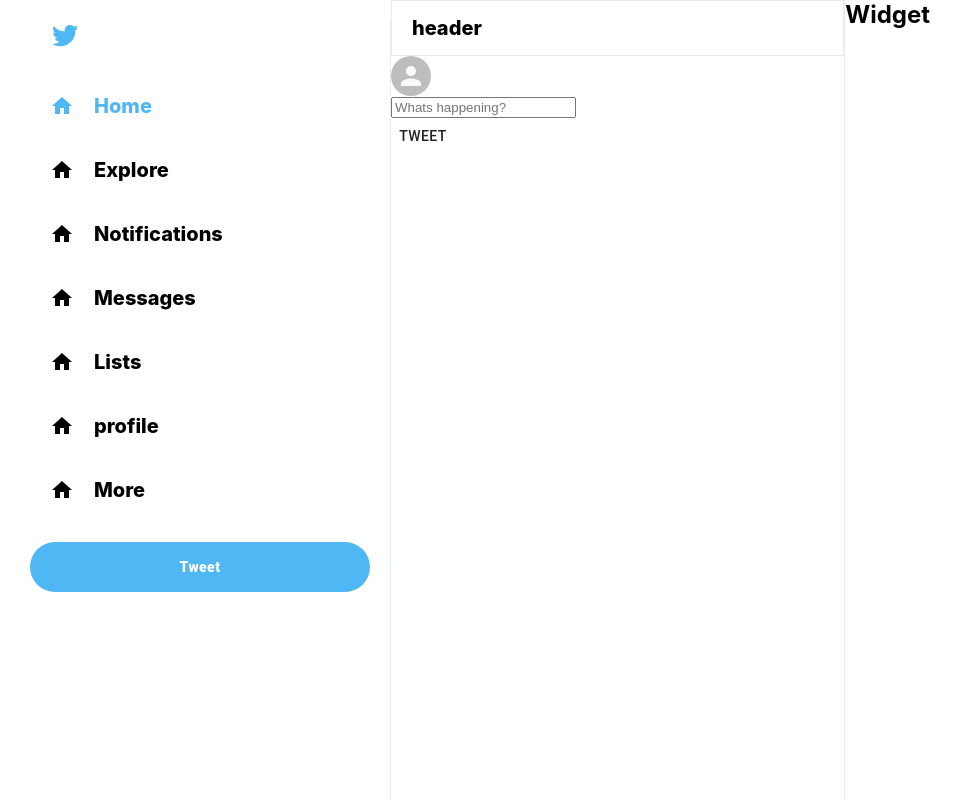
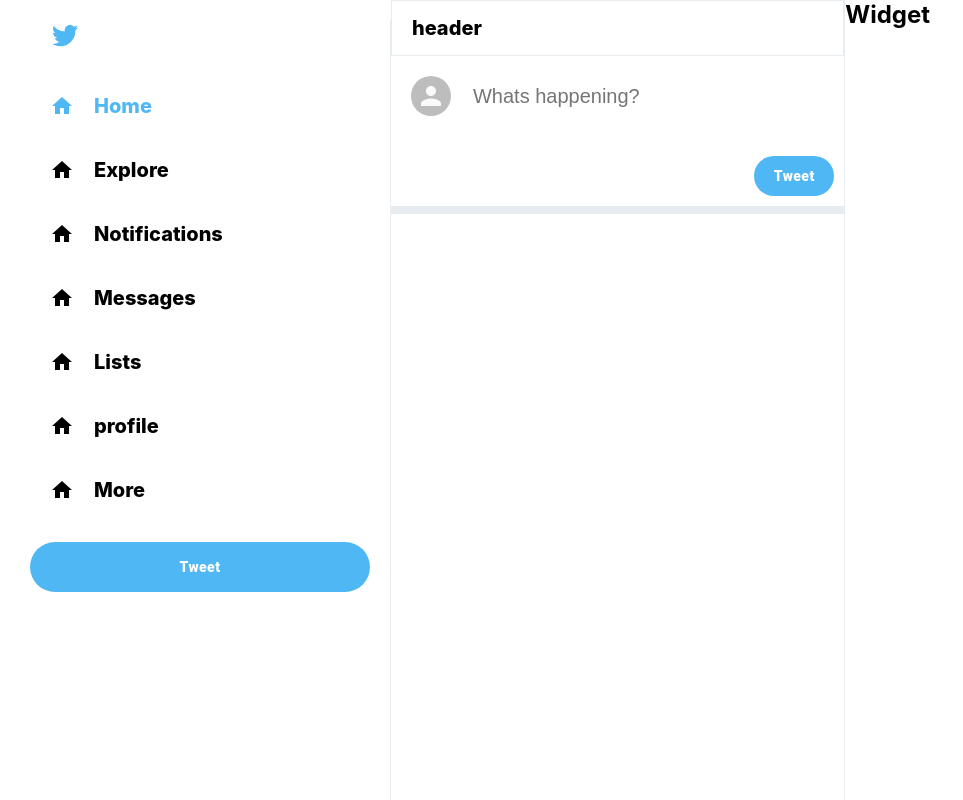
Before and after one commit to Sundaybrian/Sundaybrian.github.io, a React (Create React App) app in the folder react-portfolio/: page / in a window 1280 px wide. Shown: the whole page, without its empty margins (0-963 px from the left). Built offline with nearby package versions, Linux system fonts and the light colour scheme.

Commit message:
style tweet button

```diff
--- a/react-portfolio/src/components/TweetBox.css
+++ b/react-portfolio/src/components/TweetBox.css
@@ -1,2 +1,35 @@
 .tweetBox {
+  padding-bottom: 10px;
+  border-bottom: 8px solid var(--twitter-background);
+  padding-right: 10px;
 }
+
+.tweetBox > form {
+  display: flex;
+  flex-direction: column;
+}
+
+.tweetBox__input {
+  padding: 20px;
+  display: flex;
+}
+
+.tweetBox__input > input {
+  flex: 1;
+  margin-left: 20px;
+  font-size: 20px;
+  border: none;
+}
+
+.tweetBox__tweetButton {
+  background-color: var(--twitter-color) !important;
+  border: none !important;
+  color: white !important;
+  font-weight: 900 !important;
+  text-transform: inherit !important;
+  border-radius: 30px !important;
+  width: 80px;
+  height: 40px !important;
+  margin-top: 20px !important;
+  margin-left: auto !important;
+}
--- a/react-portfolio/src/components/TweetBox.js
+++ b/react-portfolio/src/components/TweetBox.js
@@ -10,7 +10,7 @@
           <Avatar src="" />
           <input type="text" placeholder="Whats happening?" />
         </div>
-        <Button>Tweet</Button>
+        <Button className="tweetBox__tweetButton">Tweet</Button>
       </form>
     </div>
   );
```
